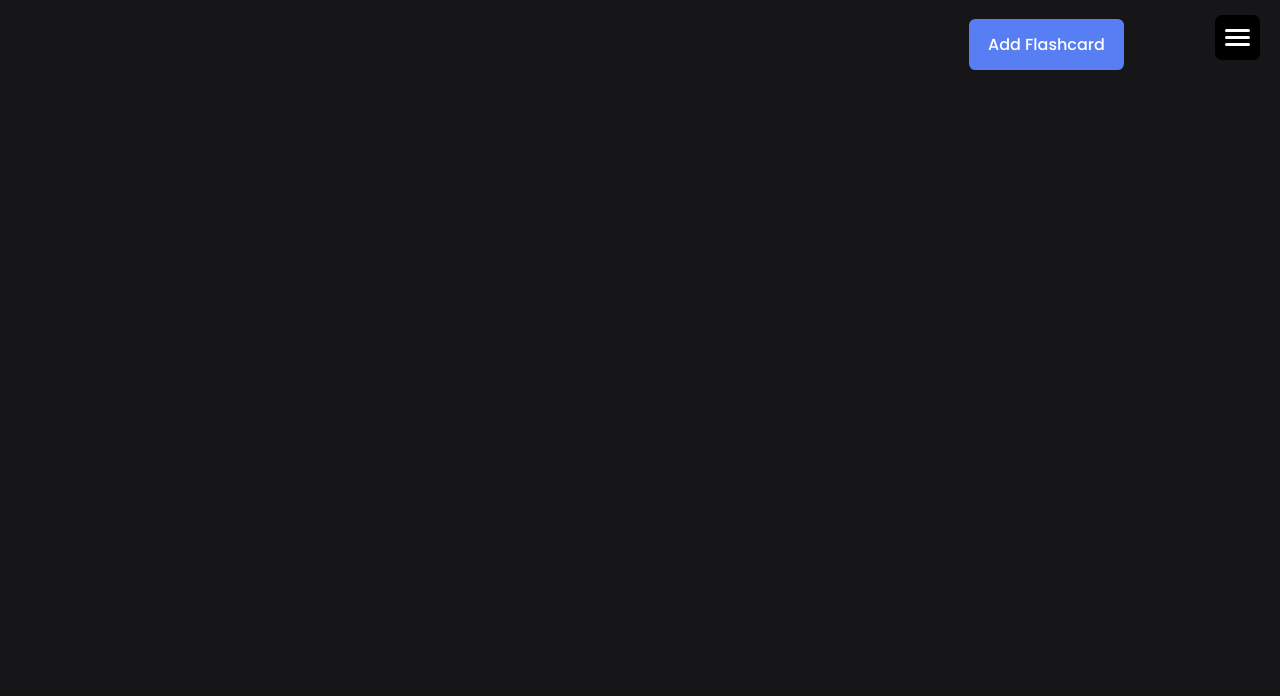
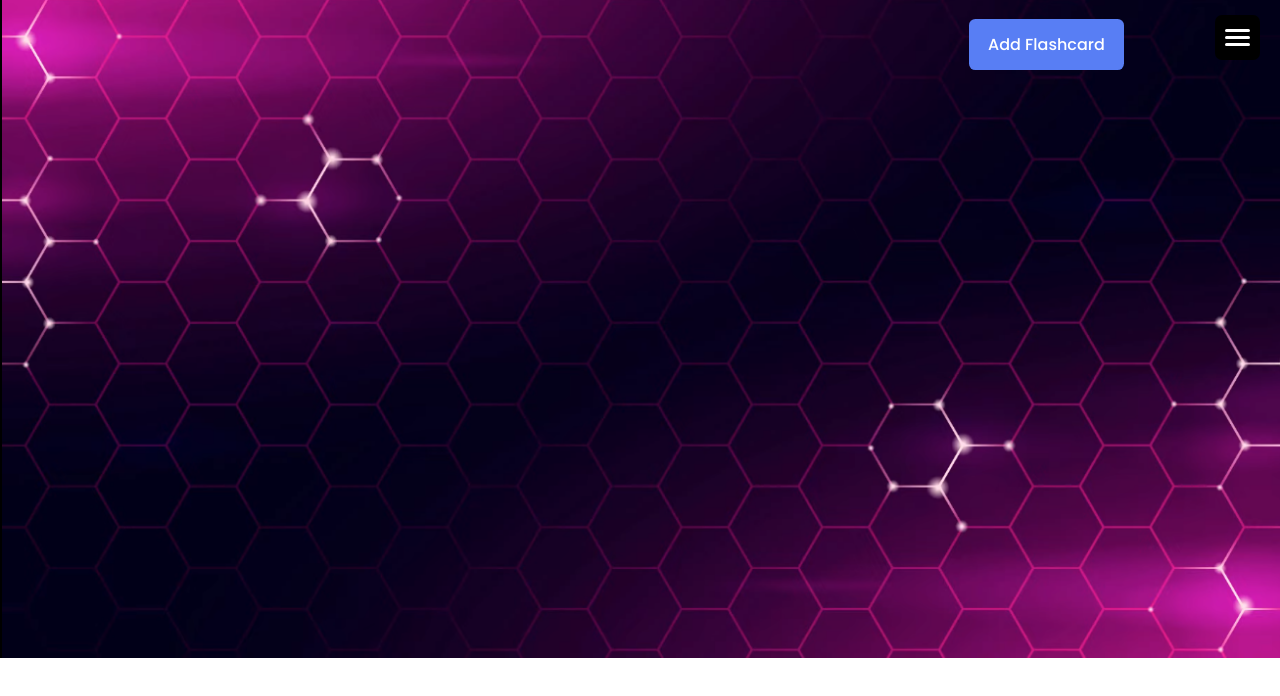
Before and after one commit to programmingserver/JavaCards1, a plain HTML site: page CREATE.html in a window 1280 px wide. Drawn offline with Linux system fonts and the light colour scheme.

Commit message:
Update style.css

```diff
--- a/style.css
+++ b/style.css
@@ -77,7 +77,9 @@ li a{
   font-family: "Poppins", sans-serif;
 }
 body {
-  background-color: #161618;
+  background-image: url('bg1.png');
+  background-repeat: no-repeat;
+  background-size: cover;
 }
 .container {
   width: 90vw;
```
